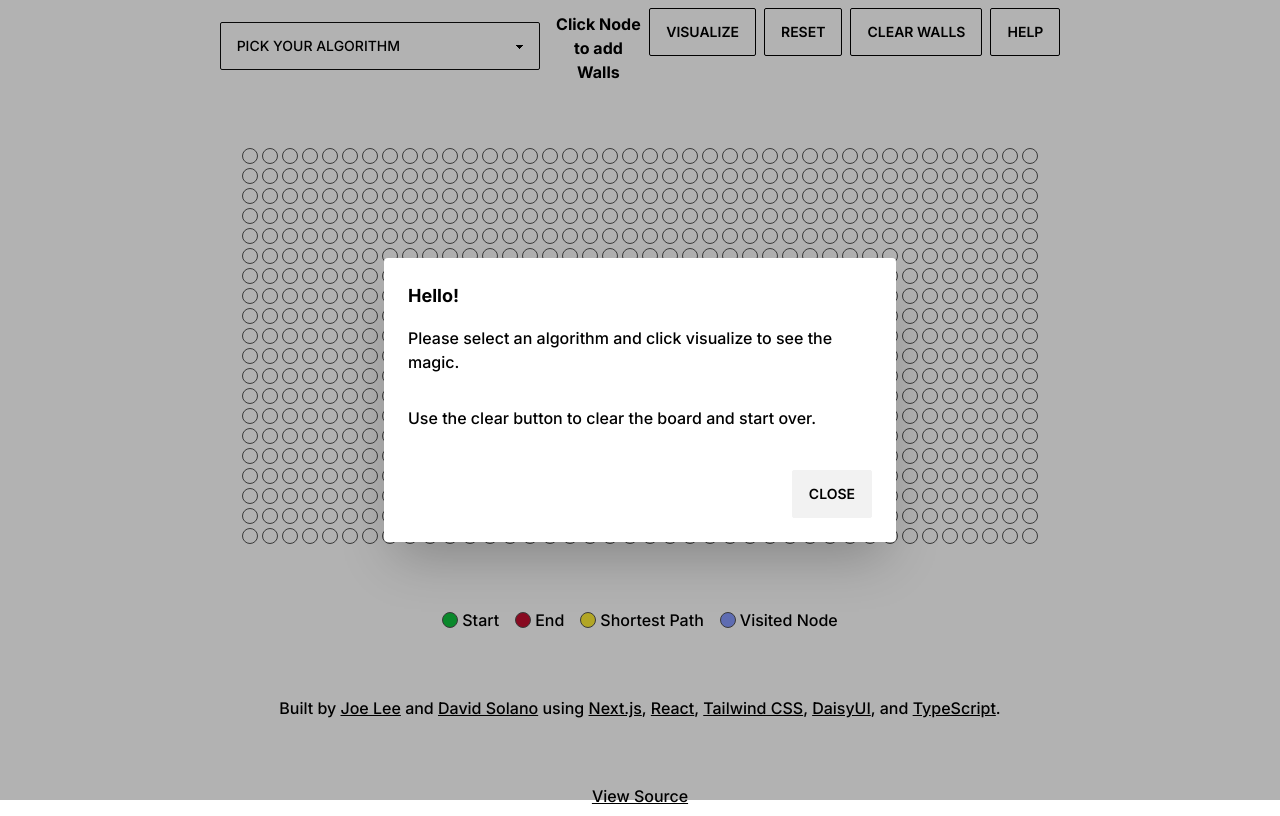
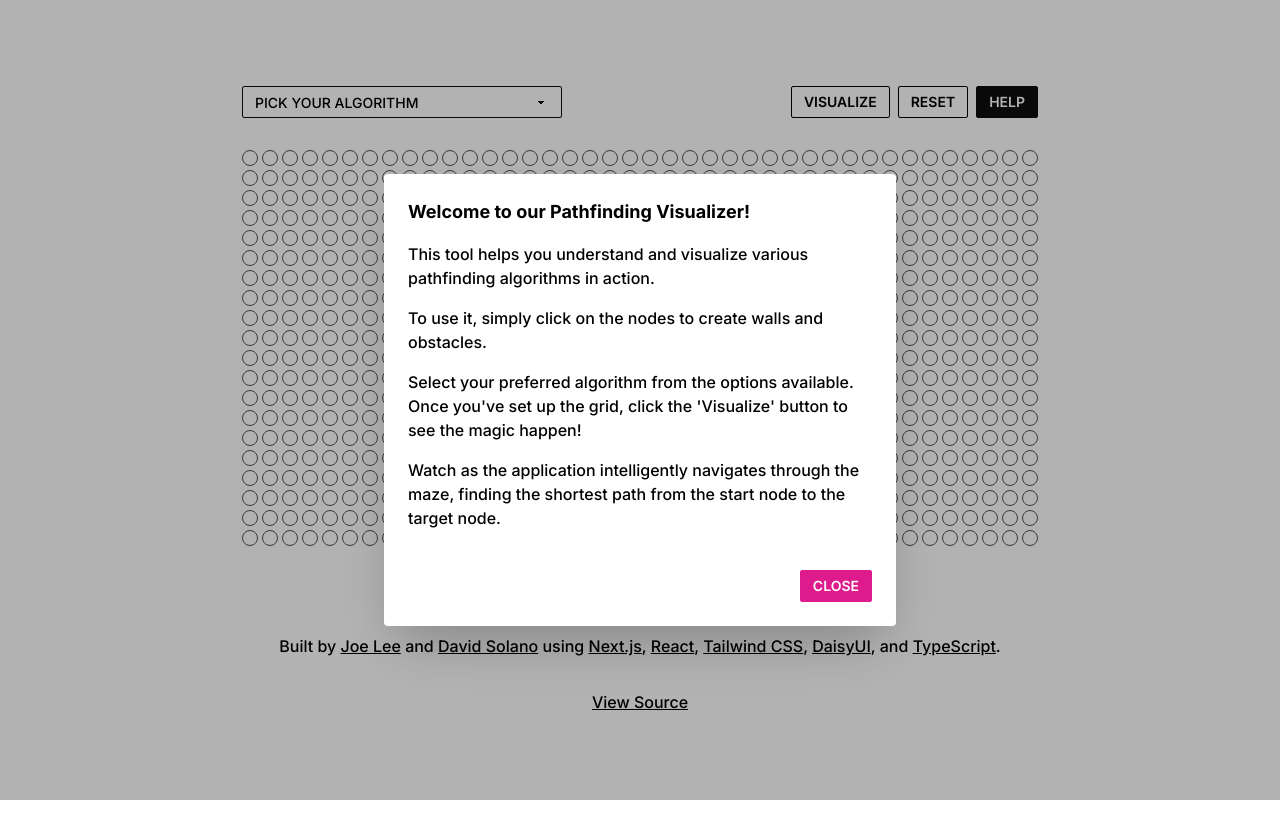
Before and after one commit to j1yl/pathfind, a Next.js app: page / in a window 1280 px wide. Both pictures are taken after a click on the button "HELP". Built offline with nearby package versions, Linux system fonts and the light colour scheme.

Commit message:
Refactored

```diff
--- a/app/components/Bar.tsx
+++ b/app/components/Bar.tsx
@@ -12,7 +12,6 @@ type Props = {
   setSelectedAlgo: (algo: string) => void;
   visualize: () => void;
   clearBoard: () => void;
-  clearWalls: () => void;
   isRunning: boolean;
 };
 
@@ -20,7 +19,7 @@ const Bar = (props: Props) => {
   return (
     <div className="w-full flex md:flex-row flex-col gap-4 justify-between items-center">
       <select
-        className="select select-primary w-full max-w-xs"
+        className="select select-sm select-primary w-full max-w-xs"
         onChange={(e) => {
           props.setSelectedAlgo(e.target.value);
         }}
@@ -33,30 +32,25 @@ const Bar = (props: Props) => {
         <option value="astar">A*</option>
       </select>
       <div className="flex xs:flex-wrap gap-2 w-full md:justify-end justify-center ">
-        <p className="pt-1 xs:pt-2 font-bold text-center">
-          Click Node to add Walls
-        </p>
         <button
-          className={` btn btn-outline ${props.isRunning && "btn-disabled"}`}
+          className={` btn btn-sm btn-outline ${
+            props.isRunning && "btn-disabled"
+          }`}
           onClick={() => props.visualize()}
         >
           Visualize
         </button>
         <button
-          className={`btn btn-outline ${props.isRunning && "btn-disabled"}`}
+          className={`btn btn-sm btn-outline ${
+            props.isRunning && "btn-disabled"
+          }`}
           onClick={() => props.clearBoard()}
         >
           Reset
         </button>
-        <button
-          className={` btn btn-outline ${props.isRunning && "btn-disabled"}`}
-          onClick={() => props.clearWalls()}
-        >
-          Clear Walls
-        </button>
         <div className=" w-max">
           <button
-            className="btn btn-outline"
+            className="btn btn-sm btn-primary"
             onClick={() => {
               if (typeof window !== "undefined") {
                 const myWindow = window as MyWindow;
@@ -70,16 +64,30 @@ const Bar = (props: Props) => {
             id="my_modal_5"
             className="modal modal-bottom sm:modal-middle"
           >
-            <form method="dialog" className="modal-box">
-              <h3 className="font-bold text-lg">Hello!</h3>
-              <p className="py-4">
-                Please select an algorithm and click visualize to see the magic.
+            <form method="dialog" className="modal-box flex flex-col gap-4">
+              <h3 className="font-bold text-lg">
+                Welcome to our Pathfinding Visualizer!
+              </h3>
+              <p>
+                This tool helps you understand and visualize various pathfinding
+                algorithms in action.
               </p>
-              <p className="py-4">
-                Use the clear button to clear the board and start over.
+              <p>
+                To use it, simply click on the nodes to create walls and
+                obstacles.
+              </p>
+              <p>
+                Select your preferred algorithm from the options available. Once
+                you've set up the grid, click the 'Visualize' button to see the
+                magic happen!
+              </p>
+              <p>
+                Watch as the application intelligently navigates through the
+                maze, finding the shortest path from the start node to the
+                target node.
               </p>
               <div className="modal-action">
-                <button className="btn">Close</button>
+                <button className="btn btn-sm btn-error">Close</button>
               </div>
             </form>
           </dialog>
--- a/app/components/Maze.tsx
+++ b/app/components/Maze.tsx
@@ -57,6 +57,7 @@ const Maze = (props: Props) => {
     })
   );
   const [grid, setGrid] = useState<Vertex[][]>(initialGrid);
+
   function resetGrid() {
     refs.forEach((row, x) =>
       row.forEach((ref, y) => {
@@ -69,6 +70,7 @@ const Maze = (props: Props) => {
       })
     );
   }
+
   const resetWall = () => {
     refs.forEach((row, i) =>
       row.forEach((ref, j) => {
@@ -80,11 +82,14 @@ const Maze = (props: Props) => {
     const temp = [...grid];
     setGrid(temp);
   };
+
   const reset = () => {
     resetWall();
     resetGrid();
   };
+
   const handlers = useMouseEventHandlers(grid, setGrid);
+
   function visualize() {
     resetGrid();
     const start = grid[startNode.x][startNode.y];
@@ -146,7 +151,6 @@ const Maze = (props: Props) => {
         setSelectedAlgo={setSelectedAlgo}
         visualize={visualize}
         clearBoard={reset}
-        clearWalls={resetWall}
       />
       <div
         style={{
--- a/app/components/Node.tsx
+++ b/app/components/Node.tsx
@@ -15,26 +15,19 @@ type Props = {
 };
 
 const MazeNode = (props: Props) => {
-  useEffect(() => {
-    props.nodeRef.current!.addEventListener("touchstart", handleTouchStart, {
-      passive: false,
-    });
-    // eslint-disable-next-line react-hooks/exhaustive-deps
-  }, []);
-
   const handleMouseDown = () => {
-    console.log("mouse down!");
+    // console.log("mouse down");
     props.handleMouseDown(props.x, props.y);
   };
 
   const handleMouseEnter = () => {
+    // console.log("mouse enter");
     props.handleMouseEnter(props.x, props.y);
-    console.log("Mouse Enter");
   };
 
   const handleMouseUp = () => {
+    // console.log("mouse up");
     props.handleMouseUp(props.x, props.y);
-    console.log("Mouse up!");
   };
 
   const handleTouchStart = (e: TouchEvent) => {
@@ -47,9 +40,9 @@ const MazeNode = (props: Props) => {
     const x = touch.pageX - window.scrollX;
     const y = touch.pageY - window.scrollY;
 
-    var elm = document.elementFromPoint(x, y) as HTMLElement;
-    const i = Number(elm.dataset.x);
-    const j = Number(elm.dataset.y);
+    const touchedElement = document.elementFromPoint(x, y) as HTMLElement;
+    const i = Number(touchedElement.dataset.x);
+    const j = Number(touchedElement.dataset.y);
 
     props.handleMouseEnter(i, j);
   };
@@ -57,6 +50,13 @@ const MazeNode = (props: Props) => {
   const handleTouchEnd = (_: React.TouchEvent) => {
     props.handleMouseUp(props.x, props.y);
   };
+
+  useEffect(() => {
+    props.nodeRef.current!.addEventListener("touchstart", handleTouchStart, {
+      passive: false,
+    });
+  }, [handleTouchStart, props.nodeRef]);
+
   return (
     <div
       ref={props.nodeRef}
@@ -77,7 +77,7 @@ const MazeNode = (props: Props) => {
             : "",
       }}
       className={`w-4 border-neutral-600 rounded-full border h-auto aspect-square transition-colors duration-150 ease-in-out ${
-        props.vertex.isWall() && "bg-black"
+        props.vertex.isWall() && "bg-neutral-900"
       }`}
     />
   );
--- a/app/hooks/useMouseEventHandlers.tsx
+++ b/app/hooks/useMouseEventHandlers.tsx
@@ -39,8 +39,6 @@ const useMouseEventHandlers = (
 
   const handleMouseUp = (x: number, y: number) => {
     setIsMousePressed(false);
-    setIsUpdatingToWall(false);
-
     setIsUpdatingToWall(grid[x][y].nodeType !== NodeType.Wall);
   };
 
--- a/app/page.tsx
+++ b/app/page.tsx
@@ -13,38 +13,36 @@ export default function Home() {
 
   useEffect(() => {
     if (width === undefined || height === undefined) {
-      // console.log("Device undefined");
+      // DEVICE UNDEFINED
     } else if (width >= 700) {
-      // console.log("Device PC");
+      // DEVICE PC
       setRows(Math.trunc((height / nodeSize) * 0.4));
       setCols(Math.min(Math.trunc((width / nodeSize) * 0.5), 50));
     } else {
-      // console.log("Device SmartPhone");
+      // DEVICE SMARTPHONE
       setRows(Math.trunc((height / nodeSize) * 0.4));
       setCols(Math.trunc((width / nodeSize) * 0.8));
     }
   }, [width, height]);
 
-  // console.log(`[w: ${width}, h: ${height}], [rows: ${rows}, cols: ${cols}]`);
-
   return (
-    <main className="flex flex-col items-center gap-8 md:gap-16">
+    <main className="flex flex-col items-center gap-4 md:gap-8">
       <Maze key={cols} cols={cols} rows={rows} />
       <div className="flex gap-4 flex-wrap justify-center">
         <div className="flex items-center gap-1">
-          <div className="bg-[#0ec23e] h-4 w-4 border-neutral-600 rounded-full border aspect-square" />
+          <div className="bg-start-node h-4 w-4 border-neutral-600 rounded-full border aspect-square" />
           <p>Start</p>
         </div>
         <div className="flex items-center gap-1">
-          <div className="bg-[#c20e2f] h-4 w-4 border-neutral-600 rounded-full border aspect-square" />
+          <div className="bg-end-node h-4 w-4 border-neutral-600 rounded-full border aspect-square" />
           <p>End</p>
         </div>
         <div className="flex items-center gap-1">
-          <div className="bg-[#ffee35] h-4 w-4 border-neutral-600 rounded-full border aspect-square" />
+          <div className="bg-shortest h-4 w-4 border-neutral-600 rounded-full border aspect-square" />
           <p>Shortest Path</p>
         </div>
         <div className="flex items-center gap-1">
-          <div className="bg-[#879bff] h-4 w-4 border-neutral-600 rounded-full border aspect-square" />
+          <div className="bg-visited h-4 w-4 border-neutral-600 rounded-full border aspect-square" />
           <p>Visited Node</p>
         </div>
       </div>
```
